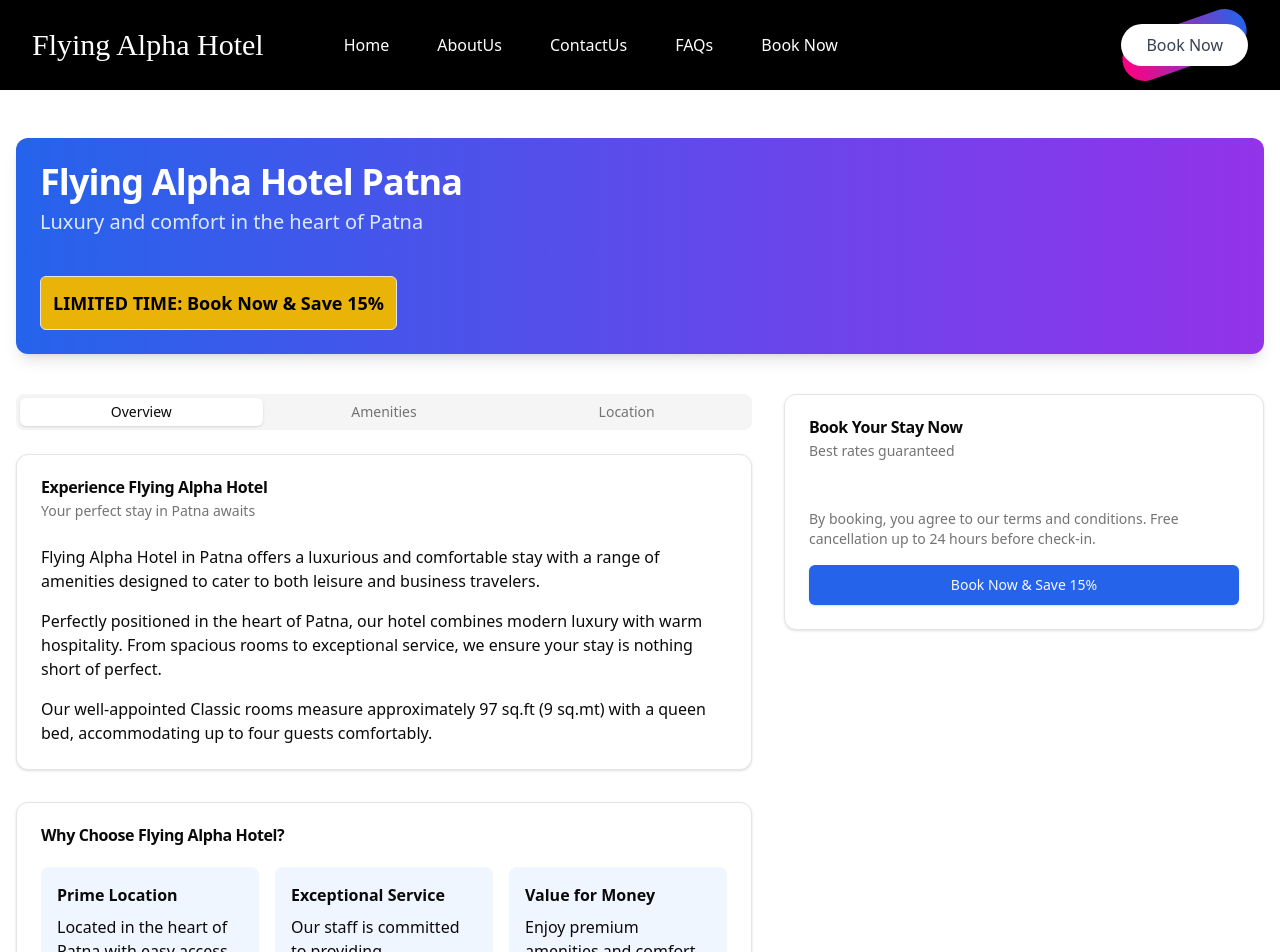
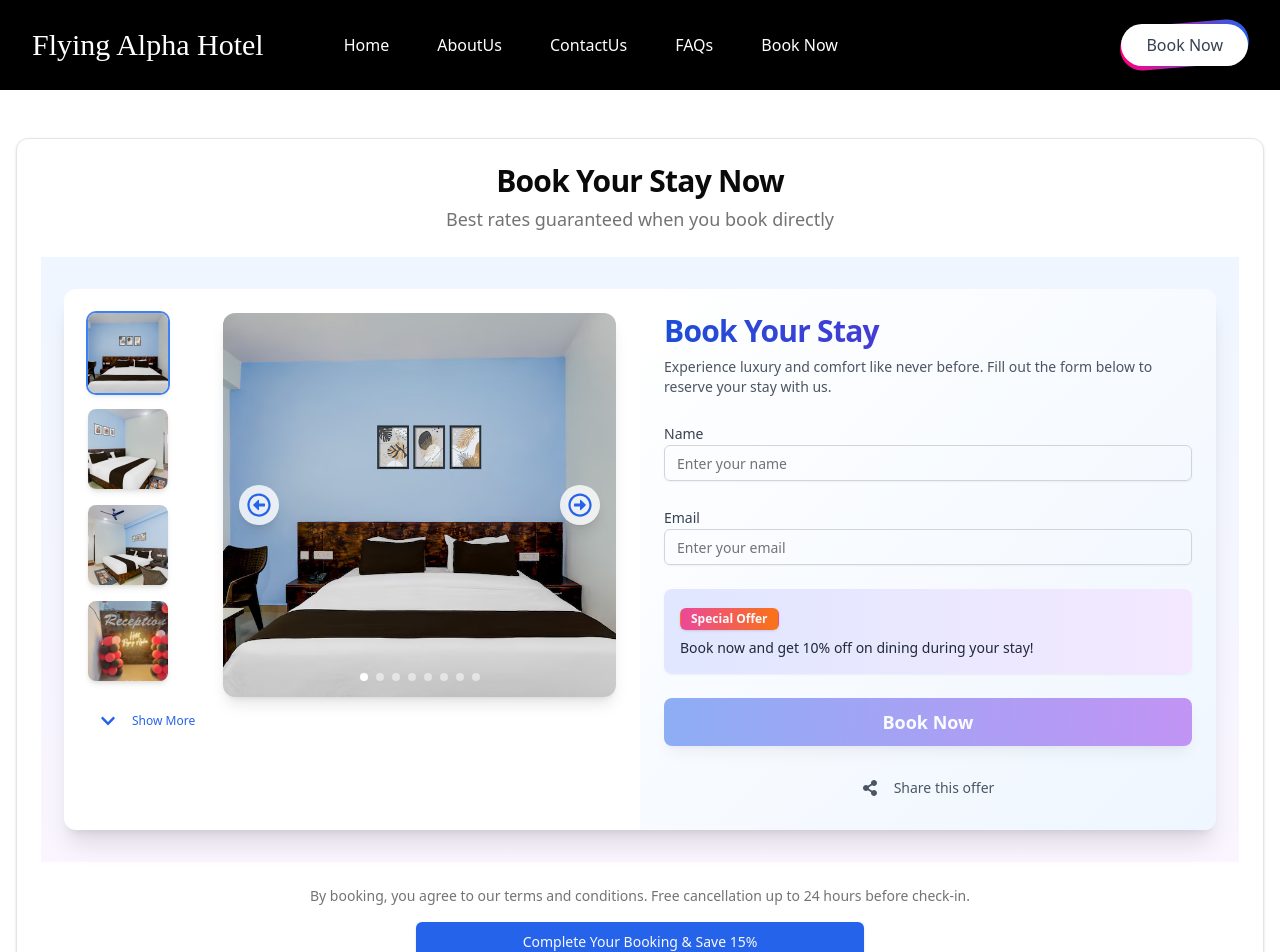
Before and after one commit to flyingalphahotel-2025/FlyingAlpha_hotel, a Next.js app: page /booking in a window 1280 px wide. Shown: the top 952 px of the page. Built offline with nearby package versions, Linux system fonts and the light colour scheme.

Commit message:
Modify the booking page

```diff
--- a/src/app/(Frontend)/booking/page.jsx
+++ b/src/app/(Frontend)/booking/page.jsx
@@ -1,12 +1,19 @@
-"use client"
-import HotelBookingForm from '@/components/Frontend/UI/HotelBookingForm'
-import React from 'react'
-import { motion } from "framer-motion"
-import { Card, CardContent, CardDescription, CardFooter, CardHeader, CardTitle } from "@/components/ui/card"
-import { Button } from "@/components/ui/button"
-import { Badge } from "@/components/ui/badge"
-import { Tabs, TabsContent, TabsList, TabsTrigger } from "@/components/ui/tabs"
-import { Separator } from "@/components/ui/separator"
+"use client";
+import HotelBookingForm from "@/components/Frontend/UI/HotelBookingForm";
+import React from "react";
+import { motion } from "framer-motion";
+import {
+  Card,
+  CardContent,
+  CardDescription,
+  CardFooter,
+  CardHeader,
+  CardTitle,
+} from "@/components/ui/card";
+import { Button } from "@/components/ui/button";
+import { Badge } from "@/components/ui/badge";
+import { Tabs, TabsContent, TabsList, TabsTrigger } from "@/components/ui/tabs";
+import { Separator } from "@/components/ui/separator";
 
 const Page = () => {
   return (
@@ -18,17 +25,53 @@ const Page = () => {
         transition={{ duration: 0.6 }}
         className="mb-10"
       >
+        <Card className="w-full mb-5">
+          <CardHeader>
+            <CardTitle className="text-center text-3xl">
+              Book Your Stay Now
+            </CardTitle>
+            <CardDescription className="text-center text-lg">
+              Best rates guaranteed when you book directly
+            </CardDescription>
+          </CardHeader>
+          <CardContent>
+            <HotelBookingForm />
+          </CardContent>
+          <CardFooter className="flex-col items-center">
+            <p className="text-sm text-muted-foreground mb-4 text-center">
+              By booking, you agree to our terms and conditions. Free
+              cancellation up to 24 hours before check-in.
+            </p>
+            <motion.div
+              whileHover={{ scale: 1.03 }}
+              whileTap={{ scale: 0.97 }}
+              className="w-full max-w-md"
+            >
+              <Button
+                size="lg"
+                className="w-full bg-blue-600 hover:bg-blue-700"
+              >
+                Complete Your Booking & Save 15%
+              </Button>
+            </motion.div>
+          </CardFooter>
+        </Card>
+
         <Card className="border-none shadow-lg bg-gradient-to-r from-blue-600 to-purple-600 text-white">
           <CardHeader>
-            <CardTitle className="text-4xl font-bold">Flying Alpha Hotel Patna</CardTitle>
-            <CardDescription className="text-xl text-blue-100">Luxury and comfort in the heart of Patna</CardDescription>
+            <CardTitle className="text-4xl font-bold">
+              Flying Alpha Hotel Patna
+            </CardTitle>
+            <CardDescription className="text-xl text-blue-100">
+              Luxury and comfort in the heart of Patna
+            </CardDescription>
           </CardHeader>
           <CardContent>
-            <motion.div
-              whileHover={{ scale: 1.05 }}
-              className="mt-4"
+            <motion.div whileHover={{ scale: 1.05 }} className="mt-4">
+              <Badge
+                variant="outline"
+                className="bg-yellow-500 text-black font-bold p-3 text-lg"
               >
-              <Badge variant="outline" className="bg-yellow-500 text-black font-bold p-3 text-lg">
                 LIMITED TIME: Book Now & Save 15%
               </Badge>
             </motion.div>
@@ -37,8 +80,7 @@ const Page = () => {
       </motion.div>
 
       {/* Main Content */}
-      <div className="grid md:grid-cols-5 gap-8 mb-12">
-        <div className="md:col-span-3">
+      <div className="grid md:grid-cols-1 gap-8 mb-12">
         <motion.div
           initial={{ opacity: 0 }}
           animate={{ opacity: 1 }}
@@ -54,17 +96,26 @@ const Page = () => {
               <Card>
                 <CardHeader>
                   <CardTitle>Experience Flying Alpha Hotel</CardTitle>
-                    <CardDescription>Your perfect stay in Patna awaits</CardDescription>
+                  <CardDescription>
+                    Your perfect stay in Patna awaits
+                  </CardDescription>
                 </CardHeader>
                 <CardContent>
                   <p className="mb-4">
-                      Flying Alpha Hotel in Patna offers a luxurious and comfortable stay with a range of amenities designed to cater to both leisure and business travelers.
+                    Flying Alpha Hotel in Patna offers a luxurious and
+                    comfortable stay with a range of amenities designed to cater
+                    to both leisure and business travelers.
                   </p>
                   <p className="mb-4">
-                      Perfectly positioned in the heart of Patna, our hotel combines modern luxury with warm hospitality. From spacious rooms to exceptional service, we ensure your stay is nothing short of perfect.
+                    Perfectly positioned in the heart of Patna, our hotel
+                    combines modern luxury with warm hospitality. From spacious
+                    rooms to exceptional service, we ensure your stay is nothing
+                    short of perfect.
                   </p>
                   <p>
-                      Our well-appointed Classic rooms measure approximately 97 sq.ft (9 sq.mt) with a queen bed, accommodating up to four guests comfortably.
+                    Our well-appointed Classic rooms measure approximately 97
+                    sq.ft (9 sq.mt) with a queen bed, accommodating up to four
+                    guests comfortably.
                   </p>
                 </CardContent>
               </Card>
@@ -73,7 +124,9 @@ const Page = () => {
               <Card>
                 <CardHeader>
                   <CardTitle>Premium Amenities</CardTitle>
-                    <CardDescription>Everything you need for a comfortable stay</CardDescription>
+                  <CardDescription>
+                    Everything you need for a comfortable stay
+                  </CardDescription>
                 </CardHeader>
                 <CardContent>
                   <ul className="grid grid-cols-2 gap-3">
@@ -104,7 +157,8 @@ const Page = () => {
                   </ul>
                   <Separator className="my-6" />
                   <p>
-                      Enjoy our complimentary breakfast served daily from 8 AM to 10 PM, featuring both local and international cuisines.
+                    Enjoy our complimentary breakfast served daily from 8 AM to
+                    10 PM, featuring both local and international cuisines.
                   </p>
                 </CardContent>
               </Card>
@@ -120,15 +174,23 @@ const Page = () => {
                   <ul className="mb-4 space-y-2">
                     <li className="flex items-center gap-2">
                       <Badge>Attraction</Badge>
-                        <span>Golghar - A historic granary offering panoramic views of the city</span>
+                      <span>
+                        Golghar - A historic granary offering panoramic views of
+                        the city
+                      </span>
                     </li>
                     <li className="flex items-center gap-2">
                       <Badge>Attraction</Badge>
-                        <span>Patna Museum - Showcases Bihar's rich history and heritage</span>
+                      <span>
+                        Patna Museum - Showcases Bihar's rich history and
+                        heritage
+                      </span>
                     </li>
                     <li className="flex items-center gap-2">
                       <Badge>Attraction</Badge>
-                        <span>Buddha Smriti Park - A serene park dedicated to Buddha</span>
+                      <span>
+                        Buddha Smriti Park - A serene park dedicated to Buddha
+                      </span>
                     </li>
                   </ul>
 
@@ -144,7 +206,10 @@ const Page = () => {
                     </li>
                     <li className="flex items-center gap-2">
                       <Badge variant="secondary">Transport</Badge>
-                        <span>Local Transport - Auto-rickshaws, taxis, and buses available</span>
+                      <span>
+                        Local Transport - Auto-rickshaws, taxis, and buses
+                        available
+                      </span>
                     </li>
                   </ul>
                 </CardContent>
@@ -167,51 +232,27 @@ const Page = () => {
               <div className="grid md:grid-cols-3 gap-4">
                 <div className="p-4 bg-blue-50 rounded-lg">
                   <h3 className="font-bold mb-2">Prime Location</h3>
-                    <p>Located in the heart of Patna with easy access to major attractions and transport hubs.</p>
+                  <p>
+                    Located in the heart of Patna with easy access to major
+                    attractions and transport hubs.
+                  </p>
                 </div>
                 <div className="p-4 bg-blue-50 rounded-lg">
                   <h3 className="font-bold mb-2">Exceptional Service</h3>
-                    <p>Our staff is committed to providing personalized service to make your stay memorable.</p>
+                  <p>
+                    Our staff is committed to providing personalized service to
+                    make your stay memorable.
+                  </p>
                 </div>
                 <div className="p-4 bg-blue-50 rounded-lg">
                   <h3 className="font-bold mb-2">Value for Money</h3>
-                    <p>Enjoy premium amenities and comfort without breaking the bank.</p>
+                  <p>
+                    Enjoy premium amenities and comfort without breaking the
+                    bank.
+                  </p>
                 </div>
               </div>
             </CardContent>
-            </Card>
-          </motion.div>
-        </div>
-
-        {/* Booking Form Section */}
-        <motion.div
-          className="md:col-span-2"
-          initial={{ opacity: 0, x: 30 }}
-          animate={{ opacity: 1, x: 0 }}
-          transition={{ delay: 0.4, duration: 0.6 }}
-        >
-          <Card className="sticky top-8">
-            <CardHeader>
-              <CardTitle>Book Your Stay Now</CardTitle>
-              <CardDescription>Best rates guaranteed</CardDescription>
-            </CardHeader>
-            <CardContent>
-
-            </CardContent>
-            <CardFooter className="flex-col items-start">
-              <p className="text-sm text-muted-foreground mb-4">
-                By booking, you agree to our terms and conditions. Free cancellation up to 24 hours before check-in.
-              </p>
-              <motion.div
-                whileHover={{ scale: 1.03 }}
-                whileTap={{ scale: 0.97 }}
-                className="w-full"
-              >
-                <Button size="lg" className="w-full bg-blue-600 hover:bg-blue-700">
-                  Book Now & Save 15%
-                </Button>
-              </motion.div>
-            </CardFooter>
           </Card>
         </motion.div>
       </div>
@@ -231,19 +272,28 @@ const Page = () => {
             <div className="grid md:grid-cols-3 gap-6">
               <Card>
                 <CardContent className="pt-6">
-                  <p className="italic mb-4">"Excellent service and amenities. The rooms were clean and staff was very helpful. Will definitely stay again!"</p>
+                  <p className="italic mb-4">
+                    "Excellent service and amenities. The rooms were clean and
+                    staff was very helpful. Will definitely stay again!"
+                  </p>
                   <p className="font-bold">- Rahul S.</p>
                 </CardContent>
               </Card>
               <Card>
                 <CardContent className="pt-6">
-                  <p className="italic mb-4">"Perfect location for both business and leisure. Breakfast was delicious and the Wi-Fi was very fast."</p>
+                  <p className="italic mb-4">
+                    "Perfect location for both business and leisure. Breakfast
+                    was delicious and the Wi-Fi was very fast."
+                  </p>
                   <p className="font-bold">- Priya M.</p>
                 </CardContent>
               </Card>
               <Card>
                 <CardContent className="pt-6">
-                  <p className="italic mb-4">"Great value for money. The hotel is well-maintained and the staff goes above and beyond to make your stay comfortable."</p>
+                  <p className="italic mb-4">
+                    "Great value for money. The hotel is well-maintained and the
+                    staff goes above and beyond to make your stay comfortable."
+                  </p>
                   <p className="font-bold">- Amit K.</p>
                 </CardContent>
               </Card>
@@ -257,19 +307,28 @@ const Page = () => {
         initial={{ opacity: 0 }}
         animate={{ opacity: 1 }}
         transition={{ delay: 1, duration: 0.8 }}
+        className="mb-12"
       >
         <Card className="bg-gradient-to-r from-blue-600 to-purple-600 text-white border-none">
           <CardContent className="pt-6">
             <div className="flex flex-col md:flex-row items-center justify-between">
               <div>
-                <h3 className="text-2xl font-bold mb-2">Ready for a Memorable Stay?</h3>
-                <p className="mb-4 md:mb-0">Book now to enjoy our special discount and premium amenities!</p>
+                <h3 className="text-2xl font-bold mb-2">
+                  Ready for a Memorable Stay?
+                </h3>
+                <p className="mb-4 md:mb-0">
+                  Book now to enjoy our special discount and premium amenities!
+                </p>
               </div>
               <motion.div
                 whileHover={{ scale: 1.05 }}
                 whileTap={{ scale: 0.95 }}
               >
-                <Button variant="outline" size="lg" className="bg-white text-blue-600 hover:bg-blue-50">
+                <Button
+                  variant="outline"
+                  size="lg"
+                  className="bg-white text-blue-600 hover:bg-blue-50"
+                >
                   Reserve Your Room Now
                 </Button>
               </motion.div>
@@ -277,8 +336,16 @@ const Page = () => {
           </CardContent>
         </Card>
       </motion.div>
+
+      {/* Booking Form Full Width at Bottom */}
+      <motion.div
+        initial={{ opacity: 0, y: 30 }}
+        animate={{ opacity: 1, y: 0 }}
+        transition={{ delay: 1.2, duration: 0.8 }}
+        className="w-full"
+      ></motion.div>
     </div>
-  )
-}
+  );
+};
 
-export default Page
+export default Page;
```
Lines whose indentation alone changed are shown as unchanged.
